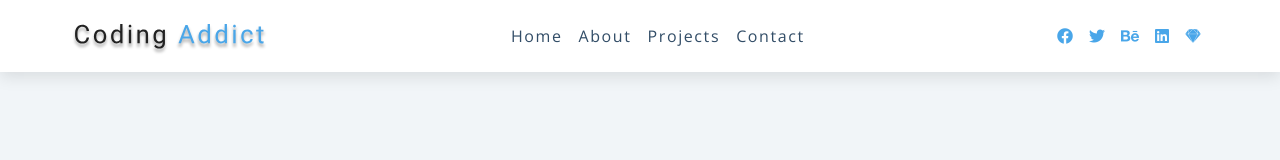
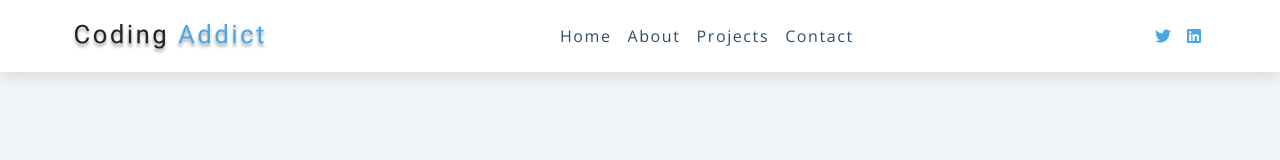
Before and after one commit to Mohitachourase28/basic-projects, a plain HTML site: page 04-navbar/final/index.html in a window 1280 px wide. Drawn offline with nearby package versions, Linux system fonts and the light colour scheme.

Commit message:
"adding files"

```diff
--- a/04-navbar/final/index.html
+++ b/04-navbar/final/index.html
@@ -42,27 +42,12 @@
         <ul class="social-icons">
           <li>
             <a href="https://www.twitter.com">
-              <i class="fab fa-facebook"></i>
-            </a>
-          </li>
-          <li>
-            <a href="https://www.twitter.com">
               <i class="fab fa-twitter"></i>
             </a>
           </li>
           <li>
             <a href="https://www.twitter.com">
-              <i class="fab fa-behance"></i>
-            </a>
-          </li>
-          <li>
-            <a href="https://www.twitter.com">
               <i class="fab fa-linkedin"></i>
-            </a>
-          </li>
-          <li>
-            <a href="https://www.twitter.com">
-              <i class="fab fa-sketch"></i>
             </a>
           </li>
         </ul>
```
Also changed, not shown: 29-comfy-store/final/index.html (+3 -3 lines).
